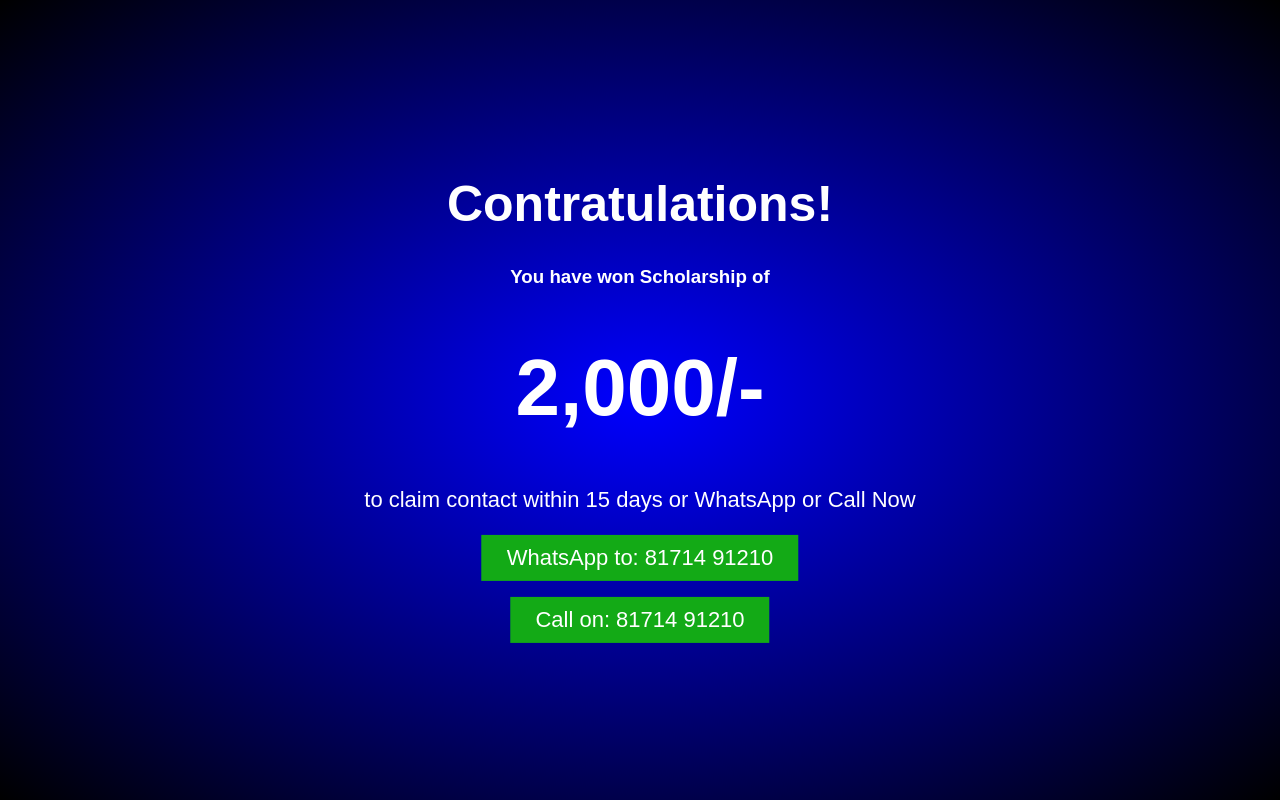
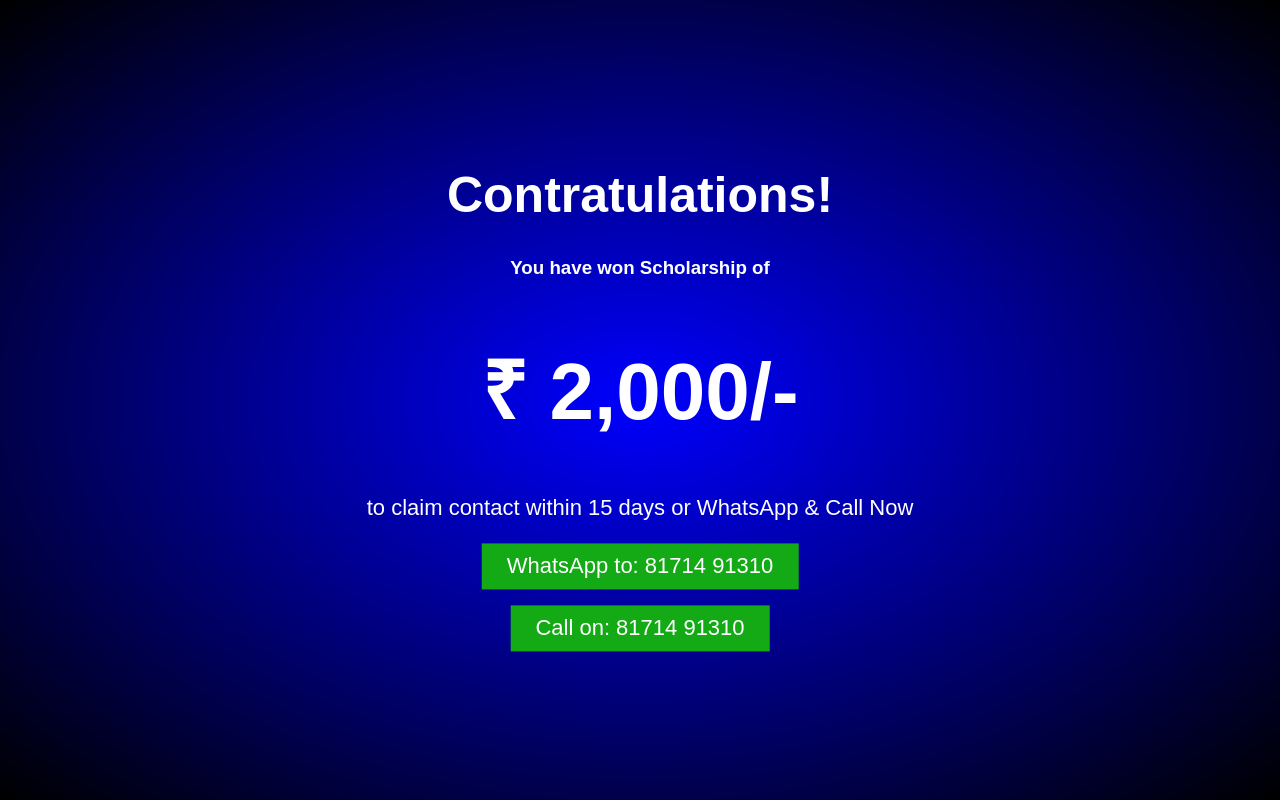
Before and after one commit to pariflex/offer2000, a plain HTML site: page index.html in a window 1280 px wide. Drawn offline with Linux system fonts and the light colour scheme.

Commit message:
Update index.html

```diff
--- a/index.html
+++ b/index.html
@@ -52,11 +52,12 @@ body, html {
   <div class="hero-text">
     <h1 style="font-size:50px">Contratulations!</h1>
     <h3>You have won Scholarship of</h3>
-    <h1 style="font-size:80px">2,000/-</h1>
-    <p style="font-size:22px">to claim contact within 15 days or WhatsApp or Call Now </p>
+    <h1 style="font-size:80px"> &#x20b9; 2,000/-</h1>
+    <p style="font-size:22px">to claim contact within 15 days or WhatsApp & Call Now </p>
 
-   <p><a href="https://api.whatsapp.com/send?phone=918171491310&text=Hi,%20I%20have%20claim%20to%202,000/-%20offer"><button class="button">WhatsApp to: 81714 91210</button></a><p>
- <a href="tel:8171491210"><button class="button">Call on: 81714 91210</button></a>
+
+   <p><a href="https://api.whatsapp.com/send?phone=918171491310&text=Hi,%20I%20want%20to%20register%20for%20Rs.%202,000/-%20scholarship"><button class="button">WhatsApp to: 81714 91310</button></a><p>
+ <a href="tel:8171491310"><button class="button">Call on: 81714 91310</button></a>
   </div>
 
 </div>
```
